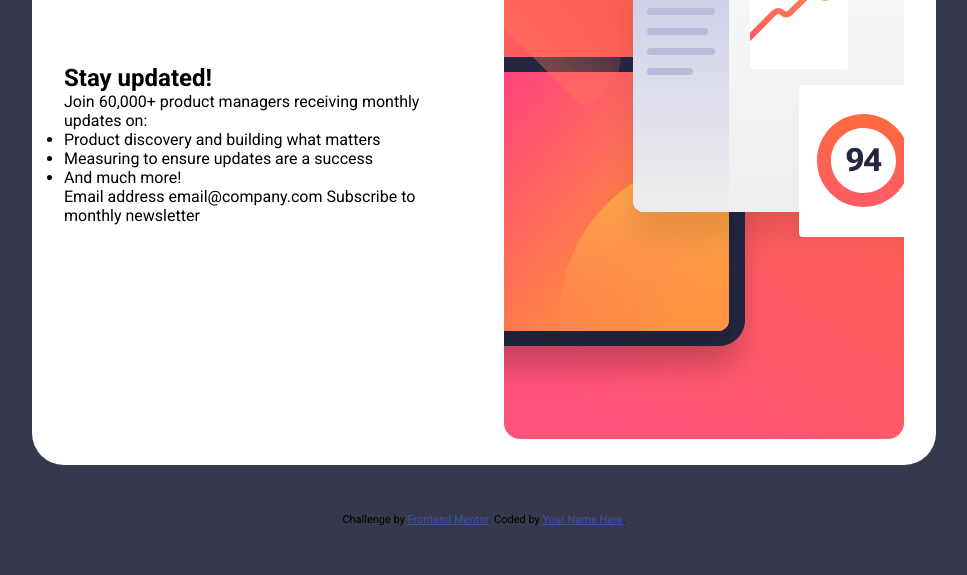
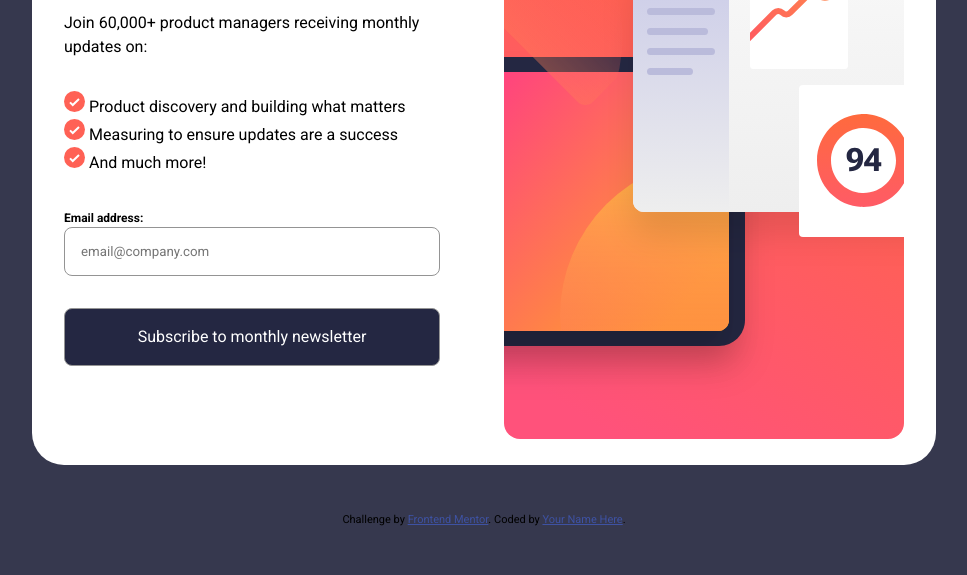
Before and after one commit to Emelinur/newsletter-sign-up-with-success-message-main, a plain HTML site: page index.html in a window 1280 px wide. Shown: the part 225-800 px from the top of the page, without its empty margins (156-1123 px from the left). Drawn offline with Linux system fonts and the light colour scheme.

Commit message:
update index.html and style.css

```diff
--- a/index.html
+++ b/index.html
@@ -38,23 +38,84 @@
     <main>
       <article class="card">
         <div class="card-content">
-          <h1>Stay updated!</h1>
-          <p>Join 60,000+ product managers receiving monthly updates on:</p>
-          <ul>
-            <li>Product discovery and building what matters</li>
-            <li>Measuring to ensure updates are a success</li>
-            <li>And much more!</li>
+          <h1 class="card-title">Stay updated!</h1>
+          <p class="card-text">
+            Join 60,000+ product managers receiving monthly updates on:
+          </p>
+          <ul class="card-list">
+            <li>
+              <svg
+                xmlns="http://www.w3.org/2000/svg"
+                width="21"
+                height="21"
+                viewBox="0 0 21 21"
+              >
+                <g fill="none">
+                  <circle cx="10.5" cy="10.5" r="10.5" fill="#FF6155" />
+                  <path
+                    stroke="#FFF"
+                    stroke-width="2"
+                    d="M6 11.381 8.735 14 15 8"
+                  />
+                </g>
+              </svg>
+              Product discovery and building what matters
+            </li>
+            <li>
+              <svg
+                xmlns="http://www.w3.org/2000/svg"
+                width="21"
+                height="21"
+                viewBox="0 0 21 21"
+              >
+                <g fill="none">
+                  <circle cx="10.5" cy="10.5" r="10.5" fill="#FF6155" />
+                  <path
+                    stroke="#FFF"
+                    stroke-width="2"
+                    d="M6 11.381 8.735 14 15 8"
+                  />
+                </g>
+              </svg>
+              Measuring to ensure updates are a success
+            </li>
+            <li>
+              <svg
+                xmlns="http://www.w3.org/2000/svg"
+                width="21"
+                height="21"
+                viewBox="0 0 21 21"
+              >
+                <g fill="none">
+                  <circle cx="10.5" cy="10.5" r="10.5" fill="#FF6155" />
+                  <path
+                    stroke="#FFF"
+                    stroke-width="2"
+                    d="M6 11.381 8.735 14 15 8"
+                  />
+                </g>
+              </svg>
+              And much more!
+            </li>
           </ul>
           <!-- Sign-up form start -->
           <form action="">
-            Email address email@company.com Subscribe to monthly newsletter
+            <label for="email">Email address:</label><br />
+            <input
+              type="email"
+              id="form_mail"
+              name="email"
+              placeholder="email@company.com"
+            /><br />
           </form>
+          <!-- Sign-up form end -->
+
+          <button type="submit" class="submit_button">Subscribe to monthly newsletter</button>
         </div>
 
         <div class="card-img">
           <img src="assets/images/illustration-sign-up-desktop.svg" alt="" />
         </div>
-        <!-- Sign-up form end -->
 
         <!-- Success message start -->
 
--- a/style.css
+++ b/style.css
@@ -5,8 +5,7 @@
   --blue-900: hsl(234, 29%, 20%);
   --blue-700: hsl(235, 18%, 26%);
   --red: hsl(4, 100%, 67%);
-  --gradient: linear-gradient(
-    90deg,
+  --gradient: linear-gradient(90deg,
     rgba(255, 106, 58, 1) 0%,
     rgba(255, 82, 123, 1) 100%
   );
@@ -75,4 +74,56 @@ main {
 .card-content{
    display: flex;
   flex-direction: column;
+  gap: var(--spacing-400);
 }
+.card-title{
+  font-size: var(--fs);
+  font-weight: var(--fw-bold);
+  letter-spacing: var(--ls);
+  line-height: var(--lh);
+}
+.card-text{
+   font-size: var(--fs-2);
+  font-weight: var(--fw-regular);
+  letter-spacing: var(--ls);
+  line-height: var(--lh-1);
+}
+.card-list{
+  list-style-type: none;
+   font-size: var(--fs-2);
+  font-weight: var(--fw-regular);
+  letter-spacing: var(--ls);
+  line-height: var(--lh-1);
+  display: flex;
+  flex-direction: column;
+  justify-content: center;
+
+}
+form label{
+     font-size: var(--fs-3);
+  font-weight: var(--fw-bold);
+  letter-spacing: var(--ls);
+  line-height: var(--lh-1);
+}
+form input{
+  width: 100%;
+ padding: var(--spacing-200);
+ border-radius: var(--spacing-100);
+ border:1px solid var(--grey);
+}
+.submit_button{
+  background-color: var(--blue-900);
+  padding: var(--spacing-200);
+  color: var(--white);
+   font-size: var(--fs-2);
+  font-weight: var(--fw-regular);
+  letter-spacing: var(--ls);
+  line-height: var(--lh-1);
+  border-radius: var(--spacing-100);
+ border:1px solid var(--grey);
+}
+
+button:hover{
+  background: #FF6A3A;
+background: linear-gradient(90deg, rgba(255, 106, 58, 1) 0%, rgba(255, 82, 123, 1) 100%);
+}
```
